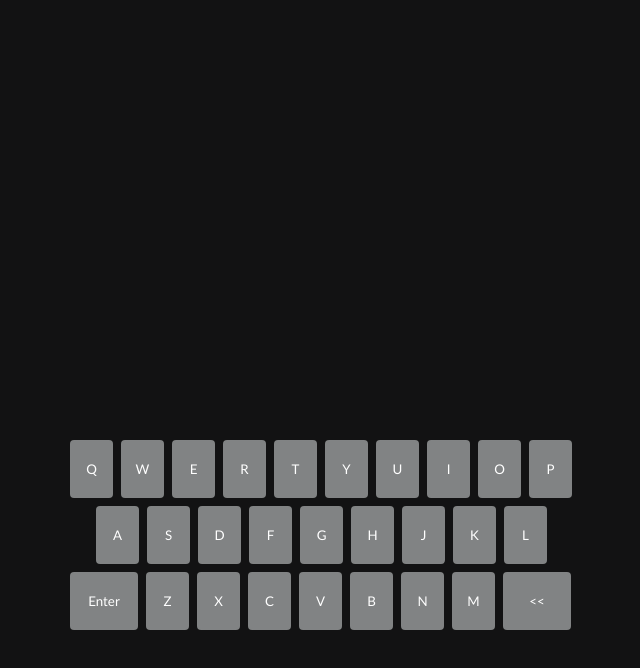
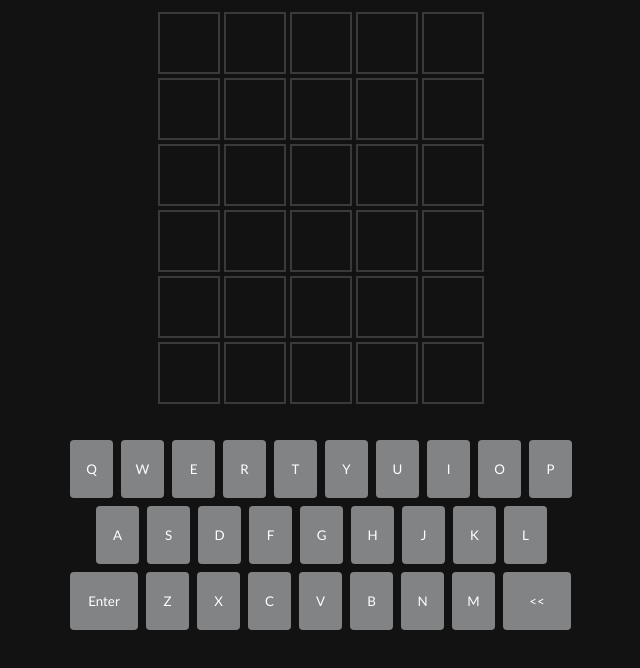
Before and after one commit to mandyh101/my-wordle, a plain HTML site: page index.html in a window 1280 px wide. Shown: the part 94-762 px from the top of the page, without its empty margins (319-959 px from the left). Drawn offline with Linux system fonts and the light colour scheme.

Commit message:
style gameboard

```diff
--- a/app.js
+++ b/app.js
@@ -81,6 +81,7 @@ wordRows.forEach((wordRow, wordRowIndex) => {
       'id',
       'wordRow-' + wordRowIndex + '-tile-' + letterIndex
     )
+    letterElement.classList.add('tile')
     rowElement.append(letterElement)
   })
 
--- a/style.css
+++ b/style.css
@@ -26,6 +26,21 @@ body{
  width: 330px;
  margin-bottom: 30px;
 }
+
+.tile-container .tile {
+  width: 62px;
+  height: 62px;
+  border: 2px solid #3a3a3c;
+  box-sizing: border-box;
+  display: flex;
+  justify-content: center;
+  align-items: center;
+  margin: 2px;
+ }
+
+ .tile-container div {
+  display: flex;
+ }
 
 /* keyboard tiles are same width as title container for consistency but they wrap to create a keyboard shape */
 .key-container {
@@ -62,5 +77,4 @@ body{
 
 
 .message-container {
-  /*  */
-}
+  height: 30px;
```
